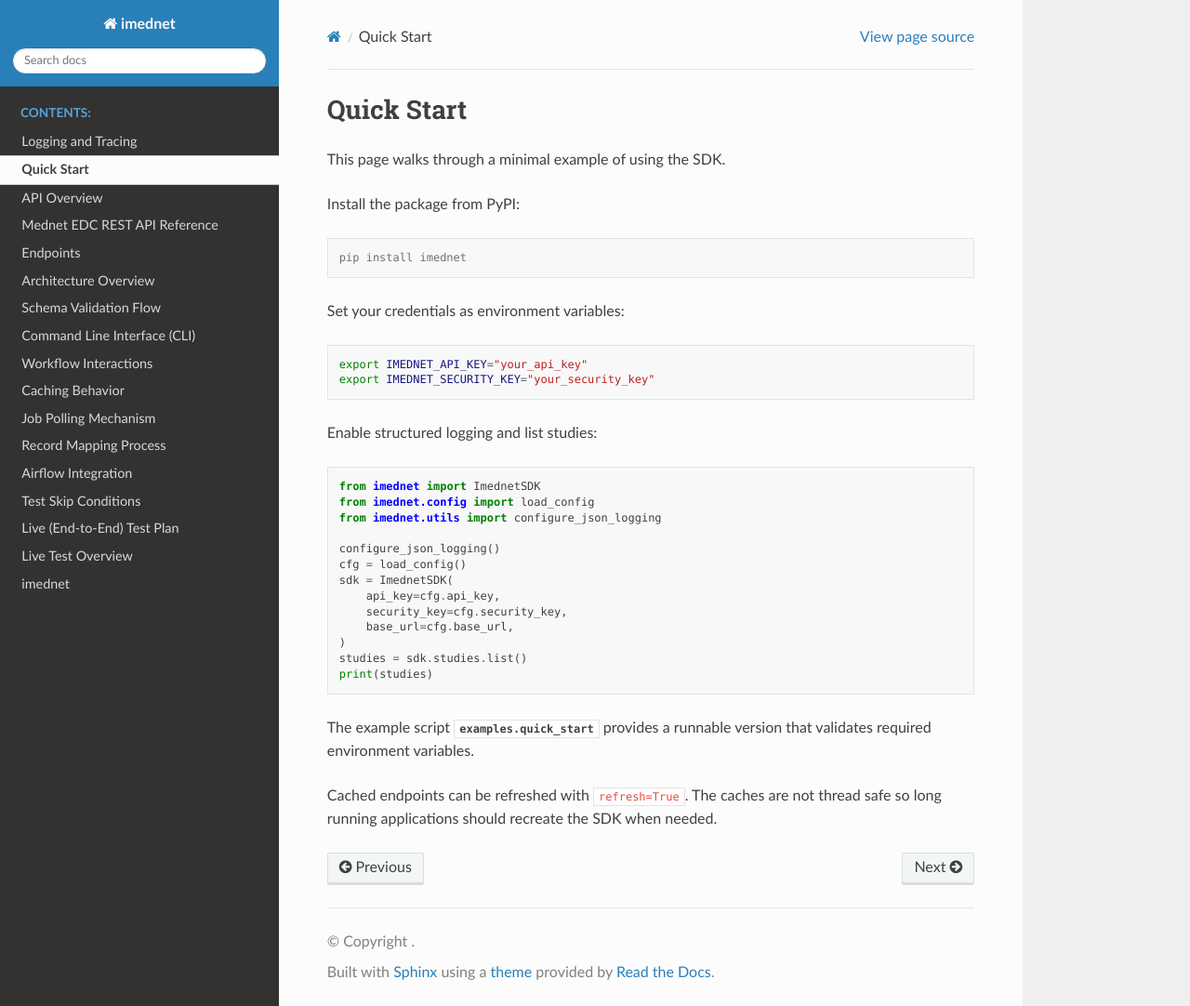
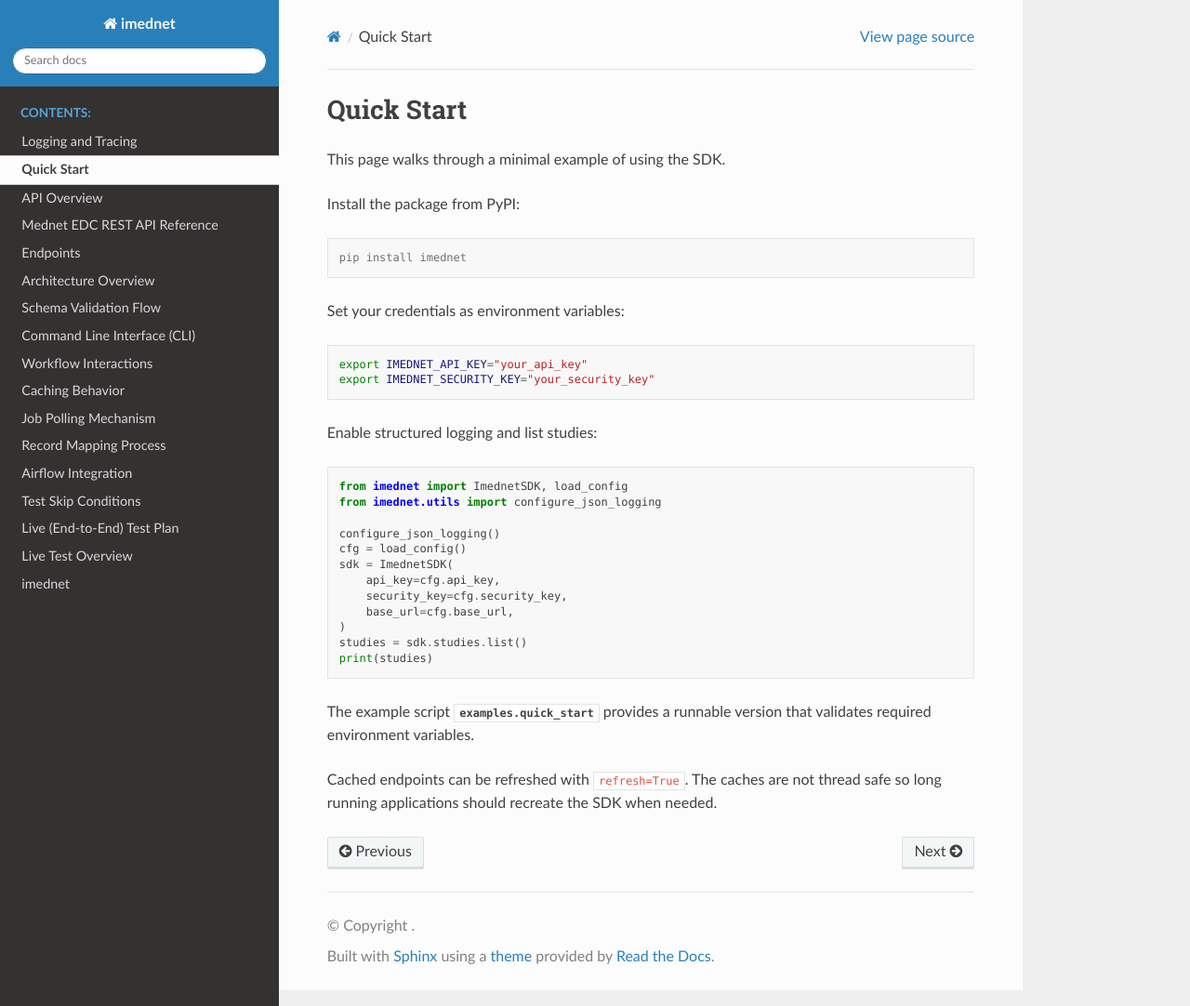
Before and after one commit to fderuiter/imednet-python-sdk, a Sphinx documentation site: the page built from docs/quick_start.rst, in a window 1280 px wide and 1082 px high. Shown: the whole window at 93% size. Built offline with Sphinx 7.4.7 and the Read the Docs theme 3.1.0, drawn with Linux system fonts in a browser that asks for light colours.

Commit message:
Update docs/quick_start.rst
Co-authored-by: Copilot <175728472+Copilot@users.noreply.github.com>

```diff
--- a/docs/quick_start.rst
+++ b/docs/quick_start.rst
@@ -20,8 +20,7 @@ Enable structured logging and list studies:
 
 .. code-block:: python
 
-   from imednet import ImednetSDK
-   from imednet.config import load_config
+   from imednet import ImednetSDK, load_config
    from imednet.utils import configure_json_logging
 
    configure_json_logging()
```
